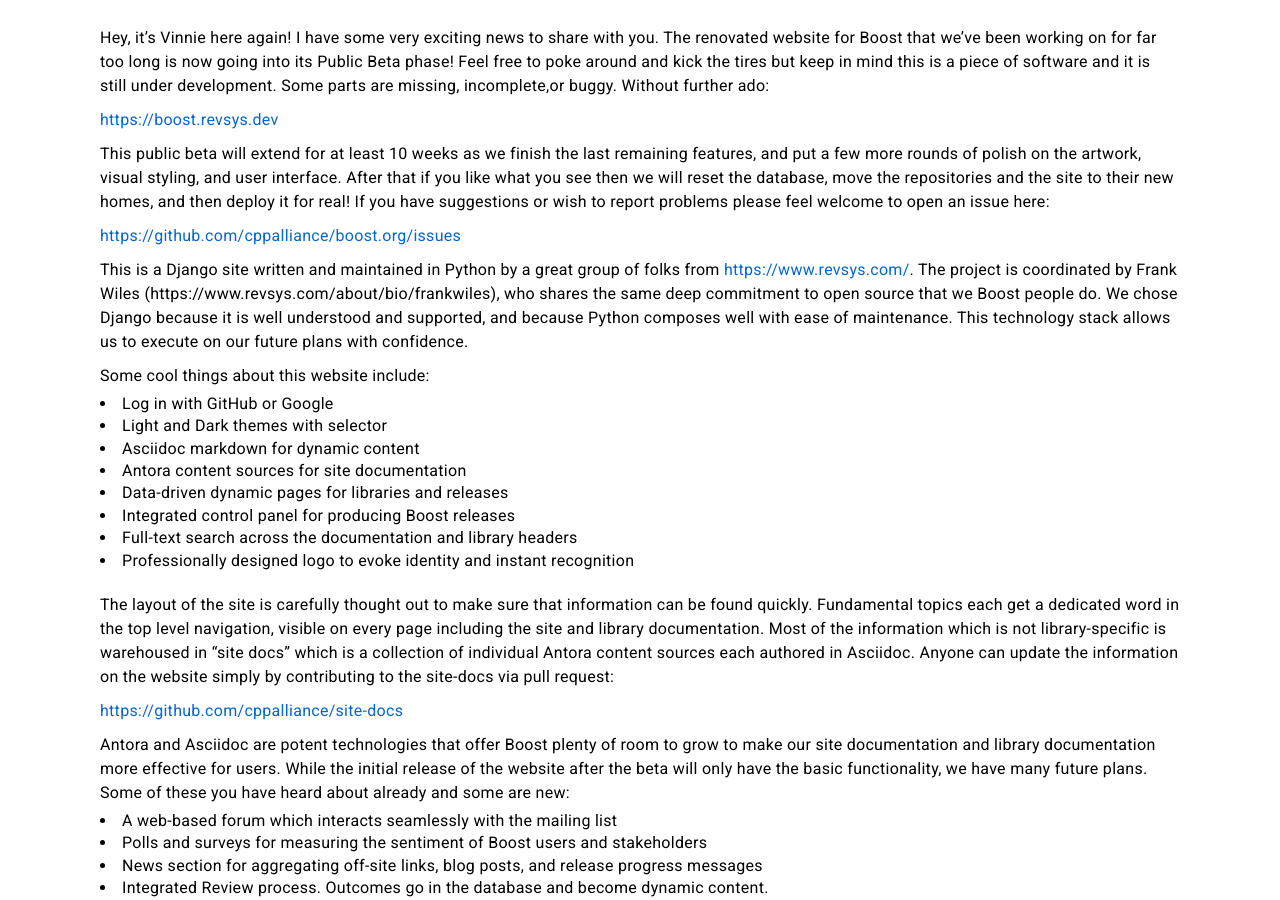
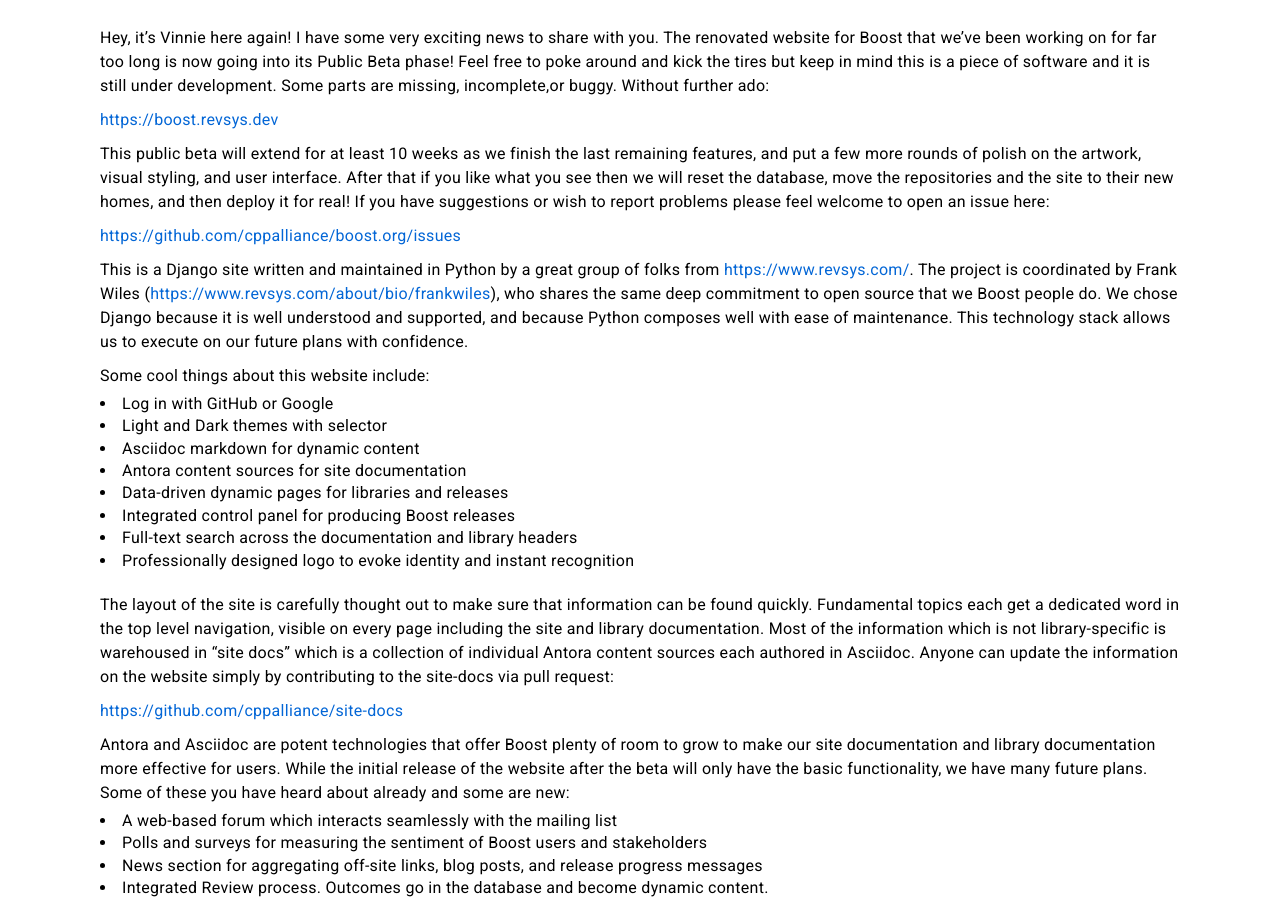
Before and after one commit to unecigarettewm/cppa-www, a Jekyll site: the page built from _posts/2023-05-09-New-Website.md, in a window 1280 px wide and 900 px high, scrolled down 399 px. Built offline with Jekyll 4.4.1, drawn with Linux system fonts in a browser that asks for light colours; comment, search, counter and statistics services are not loaded; some of the changed lines change nothing that is shown.

Commit message:
fix individual link

```diff
--- a/_posts/2023-05-09-New-Website.md
+++ b/_posts/2023-05-09-New-Website.md
@@ -14,7 +14,7 @@
 
 [https://github.com/cppalliance/boost.org/issues](https://github.com/cppalliance/boost.org/issues)
 
-This is a Django site written and maintained in Python by a great group of folks from [https://www.revsys.com/](https://www.revsys.com/). The project is coordinated by Frank Wiles (https://www.revsys.com/about/bio/frankwiles), who shares the same deep commitment to open source that we Boost people do. We chose Django because it is well understood and supported, and because Python composes well with ease of maintenance. This technology stack allows us to execute on our future plans with confidence.
+This is a Django site written and maintained in Python by a great group of folks from [https://www.revsys.com/](https://www.revsys.com/). The project is coordinated by Frank Wiles ([https://www.revsys.com/about/bio/frankwiles](https://www.revsys.com/about/bio/frankwiles)), who shares the same deep commitment to open source that we Boost people do. We chose Django because it is well understood and supported, and because Python composes well with ease of maintenance. This technology stack allows us to execute on our future plans with confidence.
 
 Some cool things about this website include:
 
```
